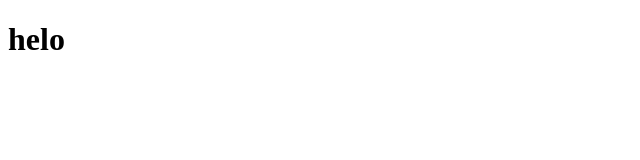
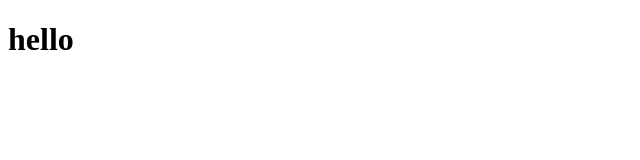
Before and after one commit to gyulls2/Github-test, a plain HTML site: page index.html in a window 1280 px wide. Shown: the full height of the page, 0-640 px from the left. Drawn offline with Linux system fonts and the light colour scheme.

```diff
--- a/index.html
+++ b/index.html
@@ -7,6 +7,6 @@
     <title></title>
 </head>
 <body>
-  <h1>helo</h1>
+  <h1>hello</h1>
 </body>
 </html>
```
